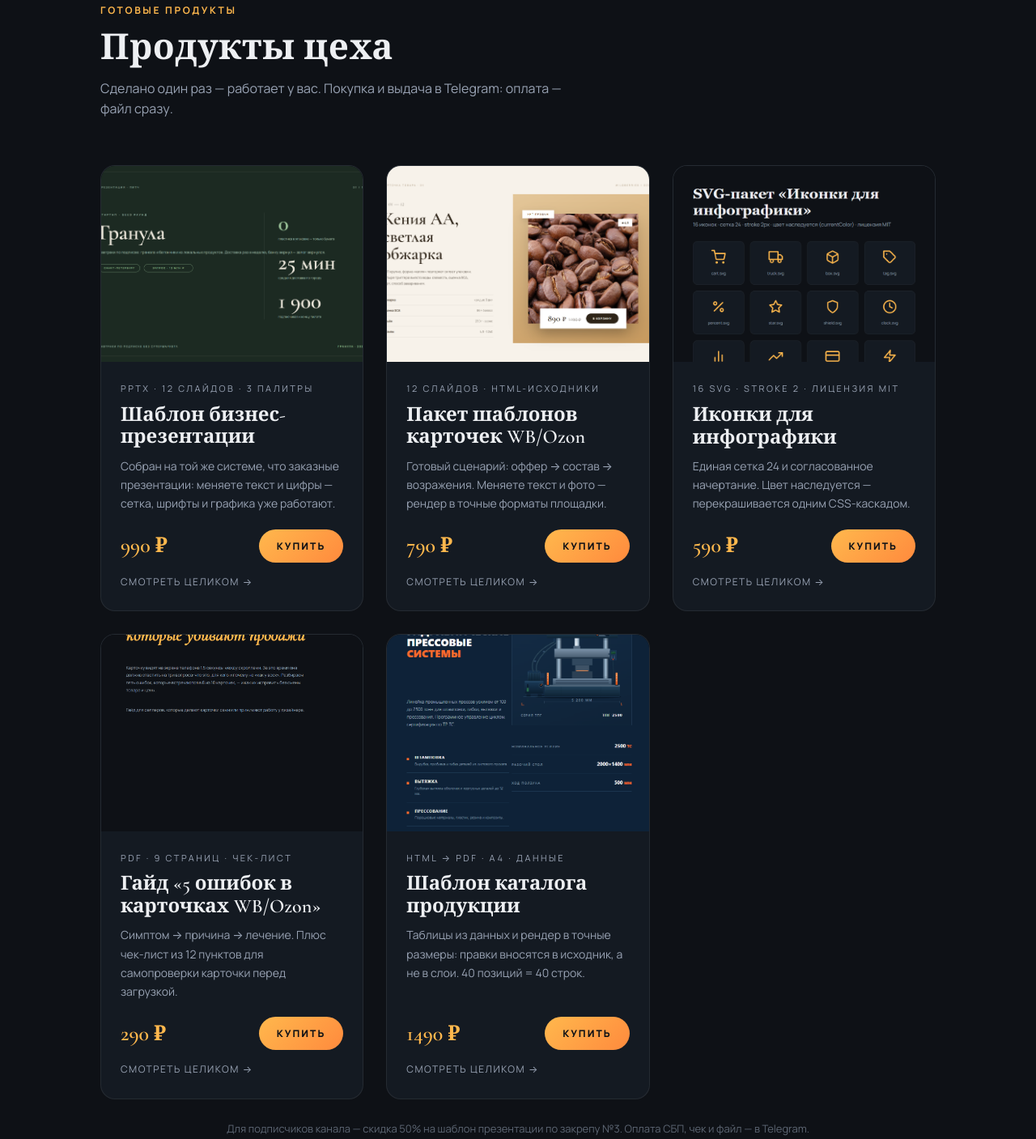
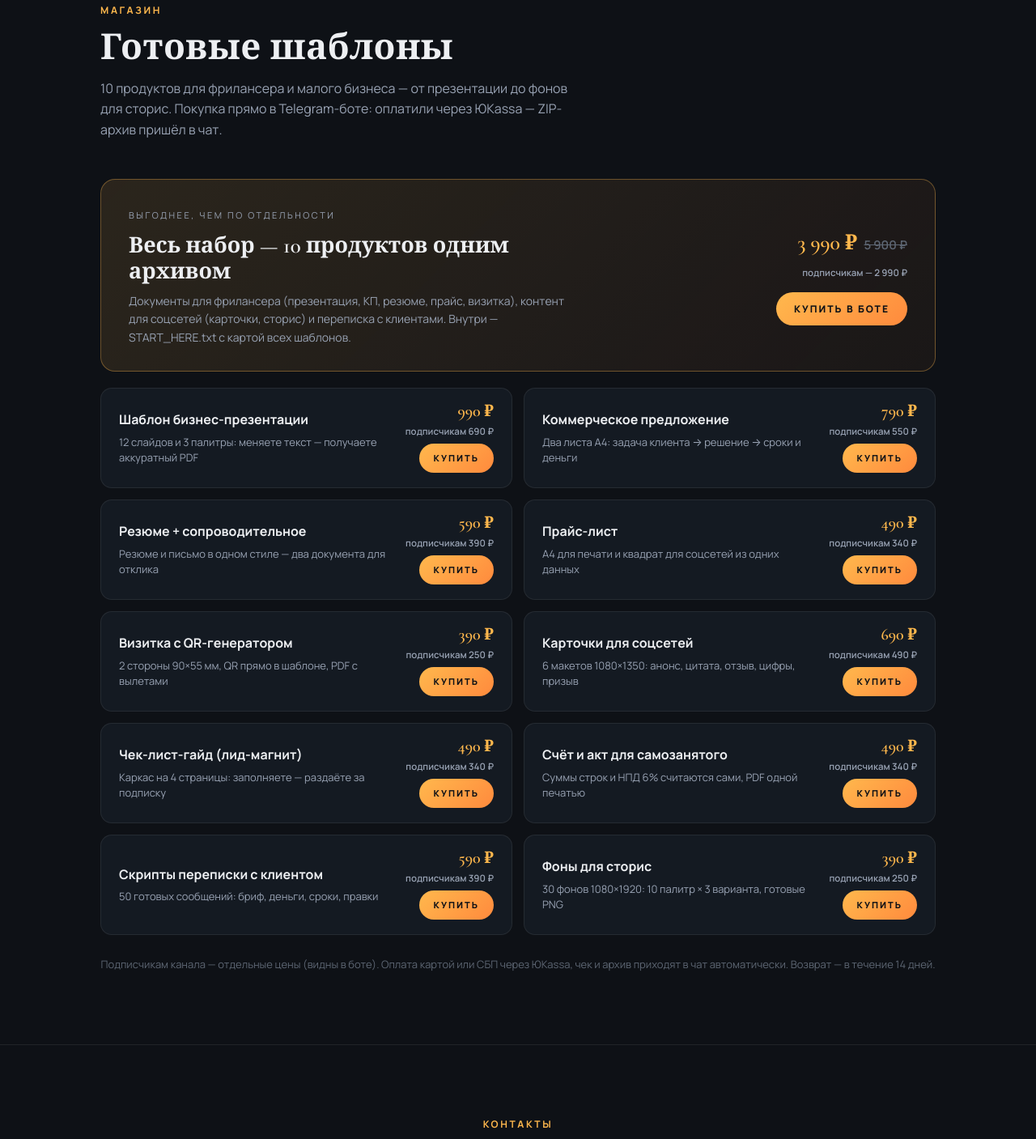
Before and after one commit to Exoum/cifrovoj-ceh.github.io, a plain HTML site: page index.html in a window 1280 px wide. Shown: the part 5908-7315 px from the top of the page at 81% size. Drawn offline with nearby package versions, Linux system fonts and the light colour scheme.

Commit message:
Shop v4.0 on index: bundle 3990 + 10 templates with subscriber prices, buy buttons to Telegram bot

```diff
--- a/css/products.css
+++ b/css/products.css
@@ -87,3 +87,22 @@ body.lb-lock{overflow:hidden}
 .ic-c4{color:#EDEFF2}
 @media (max-width:900px){.icons-grid{grid-template-columns:repeat(4,1fr)}}
 @media (max-width:640px){.icons-grid{grid-template-columns:repeat(3,1fr);gap:10px}}
+
+/* === Магазин на главной (v4.0): бандл + список из 10 === */
+.shop-bundle{margin-top:48px;background:linear-gradient(135deg,rgba(255,184,77,.12),rgba(255,138,61,.05));border:1px solid rgba(255,184,77,.35);border-radius:18px;padding:30px 34px;display:flex;gap:28px;align-items:center;justify-content:space-between}
+.shop-bundle-info{max-width:560px}
+.shop-bundle h3{font-family:var(--font-display);font-weight:600;font-size:27px;line-height:1.2;color:#EDEFF2;margin:10px 0 8px}
+.shop-bundle p{font-size:14px;line-height:1.6;color:#98A2B3;margin:0}
+.shop-bundle-buy{display:flex;flex-direction:column;align-items:flex-end;gap:8px;flex-shrink:0;text-align:right}
+.shop-bundle-buy .btn-prod{margin-top:6px}
+.shop-price-sub{font-size:11.5px;font-weight:600;color:#98A2B3}
+.shop-list{display:grid;grid-template-columns:1fr 1fr;gap:14px;margin-top:20px}
+.shop-item{background:#141A22;border:1px solid rgba(237,239,242,.08);border-radius:14px;padding:18px 22px;display:flex;align-items:center;justify-content:space-between;gap:18px;transition:border-color .2s ease}
+.shop-item:hover{border-color:rgba(255,184,77,.4)}
+.shop-item h4{font-size:16px;font-weight:700;color:#EDEFF2;margin:0 0 5px}
+.shop-item p{font-size:13px;line-height:1.5;color:#98A2B3;margin:0}
+.shop-item-buy{display:flex;flex-direction:column;align-items:flex-end;gap:6px;flex-shrink:0}
+.shop-price{font-family:var(--font-display);font-weight:600;font-size:20px;color:#FFB84D;line-height:1}
+.shop-item .btn-prod{padding:9px 18px;font-size:11px}
+@media (max-width:1000px){.shop-list{grid-template-columns:1fr}.shop-bundle{flex-direction:column;align-items:flex-start}}
+@media (max-width:640px){.shop-bundle{padding:24px}.shop-bundle h3{font-size:22px}.shop-bundle-buy{align-items:flex-start;text-align:left}.shop-item{flex-wrap:wrap}.shop-item-buy{flex-direction:row;align-items:center;width:100%;justify-content:space-between}}
--- a/index.html
+++ b/index.html
@@ -4,7 +4,7 @@
 <meta charset="UTF-8">
 <meta name="viewport" content="width=device-width, initial-scale=1.0">
 <title>Цифровой цех — презентации, карточки, каталоги</title>
-<meta name="description" content="Дизайн-мастерская: презентации для бизнеса и инвесторов, карточки для Wildberries и Ozon, каталоги и полиграфия. Собственный производственный пайплайн — быстро и без переделок.">
+<meta name="description" content="Дизайн-мастерская: презентации для бизнеса и инвесторов, карточки для Wildberries и Ozon, каталоги и полиграфия. Готовые шаблоны — в Telegram-боте: оплата через ЮKassa, архив приходит в чат.">
 <meta property="og:title" content="Цифровой цех — визуал, собранный как продукт">
 <meta property="og:description" content="Презентации, карточки маркетплейсов, каталоги. Сроки от 1 дня, правки — в исходник.">
 <meta property="og:url" content="https://exoum.github.io/cifrovoj-ceh.github.io/">
@@ -167,72 +167,134 @@
 
 <section class="section" id="products">
   <div class="container">
-    <p class="kicker reveal">Готовые продукты</p>
-    <h2 class="reveal">Продукты цеха</h2>
-    <p class="section-sub reveal">Сделано один раз — работает у вас. Покупка и выдача в Telegram: оплата — файл сразу.</p>
-    <div class="prod-grid">
-      <article class="prod-card reveal on">
-        <a class="prod-link" href="product-presentation.html" aria-label="Шаблон бизнес-презентации — посмотреть целиком">
-          <div class="prod-img"><img src="assets/img/prod_presentation.png" alt="Шаблон бизнес-презентации"></div>
-        </a>
-        <div class="prod-body">
-          <span class="prod-tag">PPTX · 12 слайдов · 3 палитры</span>
-          <h3><a href="product-presentation.html">Шаблон бизнес-презентации</a></h3>
-          <p>Собран на той же системе, что заказные презентации: меняете текст и цифры — сетка, шрифты и графика уже работают.</p>
-          <div class="prod-price-row"><span class="prod-price">990 ₽</span><a class="btn-prod" href="https://t.me/cifrovoj_ceh" data-bot="site_index" target="_blank" rel="noopener">Купить</a></div>
-          <a class="prod-more" href="product-presentation.html">Смотреть целиком →</a>
+    <p class="kicker reveal">Магазин</p>
+    <h2 class="reveal">Готовые шаблоны</h2>
+    <p class="section-sub reveal">10 продуктов для фрилансера и малого бизнеса — от презентации до фонов для сторис. Покупка прямо в Telegram-боте: оплатили через ЮKassa — ZIP-архив пришёл в чат.</p>
+    <div class="shop-bundle reveal">
+      <div class="shop-bundle-info">
+        <span class="prod-tag">Выгоднее, чем по отдельности</span>
+        <h3>Весь набор — 10 продуктов одним архивом</h3>
+        <p>Документы для фрилансера (презентация, КП, резюме, прайс, визитка), контент для соцсетей (карточки, сторис) и переписка с клиентами. Внутри — START_HERE.txt с картой всех шаблонов.</p>
+      </div>
+      <div class="shop-bundle-buy">
+        <span class="prod-price">3 990 ₽<s>5 900 ₽</s></span>
+        <span class="shop-price-sub">подписчикам — 2 990 ₽</span>
+        <a class="btn-prod" href="https://t.me/cifrovoj_ceh" data-bot="shop_bundle" target="_blank" rel="noopener">Купить в боте</a>
+      </div>
+    </div>
+    <div class="shop-list reveal">
+      <div class="shop-item">
+        <div>
+          <h4>Шаблон бизнес-презентации</h4>
+          <p>12 слайдов и 3 палитры: меняете текст — получаете аккуратный PDF</p>
         </div>
-      </article>
-      <article class="prod-card reveal on">
-        <a class="prod-link" href="product-cards.html" aria-label="Пакет шаблонов карточек WB и Ozon — посмотреть целиком">
-          <div class="prod-img"><img src="assets/img/prod_cards.png" alt="Пакет шаблонов карточек WB и Ozon"></div>
-        </a>
-        <div class="prod-body">
-          <span class="prod-tag">12 слайдов · HTML-исходники</span>
-          <h3><a href="product-cards.html">Пакет шаблонов карточек WB/Ozon</a></h3>
-          <p>Готовый сценарий: оффер → состав → возражения. Меняете текст и фото — рендер в точные форматы площадки.</p>
-          <div class="prod-price-row"><span class="prod-price">790 ₽</span><a class="btn-prod" href="https://t.me/cifrovoj_ceh" data-bot="site_index" target="_blank" rel="noopener">Купить</a></div>
-          <a class="prod-more" href="product-cards.html">Смотреть целиком →</a>
+        <div class="shop-item-buy">
+          <span class="shop-price">990 ₽</span>
+          <span class="shop-price-sub">подписчикам 690 ₽</span>
+          <a class="btn-prod" href="https://t.me/cifrovoj_ceh" data-bot="shop_pres_tpl" target="_blank" rel="noopener">Купить</a>
         </div>
-      </article>
-      <article class="prod-card reveal on">
-        <a class="prod-link" href="product-icons.html" aria-label="SVG-пакет иконок для инфографики — посмотреть целиком">
-          <div class="prod-img"><img src="assets/img/prod_icons.png" alt="SVG-пакет иконок для инфографики"></div>
-        </a>
-        <div class="prod-body">
-          <span class="prod-tag">16 SVG · stroke 2 · лицензия MIT</span>
-          <h3><a href="product-icons.html">Иконки для инфографики</a></h3>
-          <p>Единая сетка 24 и согласованное начертание. Цвет наследуется — перекрашивается одним CSS-каскадом.</p>
-          <div class="prod-price-row"><span class="prod-price">590 ₽</span><a class="btn-prod" href="https://t.me/cifrovoj_ceh" data-bot="site_index" target="_blank" rel="noopener">Купить</a></div>
-          <a class="prod-more" href="product-icons.html">Смотреть целиком →</a>
+      </div>
+      <div class="shop-item">
+        <div>
+          <h4>Коммерческое предложение</h4>
+          <p>Два листа А4: задача клиента → решение → сроки и деньги</p>
         </div>
-      </article>
-      <article class="prod-card reveal on">
-        <a class="prod-link" href="product-guide.html" aria-label="Гайд «5 ошибок в карточках WB и Ozon» — посмотреть целиком">
-          <div class="prod-img"><img src="assets/img/prod_guide.png" alt="Гайд: 5 ошибок в карточках Wildberries и Ozon"></div>
-        </a>
-        <div class="prod-body">
-          <span class="prod-tag">PDF · 9 страниц · чек-лист</span>
-          <h3><a href="product-guide.html">Гайд «5 ошибок в карточках WB/Ozon»</a></h3>
-          <p>Симптом → причина → лечение. Плюс чек-лист из 12 пунктов для самопроверки карточки перед загрузкой.</p>
-          <div class="prod-price-row"><span class="prod-price">290 ₽</span><a class="btn-prod" href="https://t.me/cifrovoj_ceh" data-bot="site_index" target="_blank" rel="noopener">Купить</a></div>
-          <a class="prod-more" href="product-guide.html">Смотреть целиком →</a>
+        <div class="shop-item-buy">
+          <span class="shop-price">790 ₽</span>
+          <span class="shop-price-sub">подписчикам 550 ₽</span>
+          <a class="btn-prod" href="https://t.me/cifrovoj_ceh" data-bot="shop_kp" target="_blank" rel="noopener">Купить</a>
         </div>
-      </article>
-      <article class="prod-card reveal on">
-        <a class="prod-link" href="product-catalog.html" aria-label="Шаблон каталога продукции — посмотреть целиком">
-          <div class="prod-img"><img src="assets/img/catalog_titan_cover.png" alt="Шаблон каталога продукции"></div>
-        </a>
-        <div class="prod-body">
-          <span class="prod-tag">HTML → PDF · A4 · данные</span>
-          <h3><a href="product-catalog.html">Шаблон каталога продукции</a></h3>
-          <p>Таблицы из данных и рендер в точные размеры: правки вносятся в исходник, а не в слои. 40 позиций = 40 строк.</p>
-          <div class="prod-price-row"><span class="prod-price">1490 ₽</span><a class="btn-prod" href="https://t.me/cifrovoj_ceh" data-bot="site_index" target="_blank" rel="noopener">Купить</a></div>
-          <a class="prod-more" href="product-catalog.html">Смотреть целиком →</a>
+      </div>
+      <div class="shop-item">
+        <div>
+          <h4>Резюме + сопроводительное</h4>
+          <p>Резюме и письмо в одном стиле — два документа для отклика</p>
         </div>
-      </article>
+        <div class="shop-item-buy">
+          <span class="shop-price">590 ₽</span>
+          <span class="shop-price-sub">подписчикам 390 ₽</span>
+          <a class="btn-prod" href="https://t.me/cifrovoj_ceh" data-bot="shop_resume" target="_blank" rel="noopener">Купить</a>
+        </div>
+      </div>
+      <div class="shop-item">
+        <div>
+          <h4>Прайс-лист</h4>
+          <p>А4 для печати и квадрат для соцсетей из одних данных</p>
+        </div>
+        <div class="shop-item-buy">
+          <span class="shop-price">490 ₽</span>
+          <span class="shop-price-sub">подписчикам 340 ₽</span>
+          <a class="btn-prod" href="https://t.me/cifrovoj_ceh" data-bot="shop_price" target="_blank" rel="noopener">Купить</a>
+        </div>
+      </div>
+      <div class="shop-item">
+        <div>
+          <h4>Визитка с QR-генератором</h4>
+          <p>2 стороны 90×55 мм, QR прямо в шаблоне, PDF с вылетами</p>
+        </div>
+        <div class="shop-item-buy">
+          <span class="shop-price">390 ₽</span>
+          <span class="shop-price-sub">подписчикам 250 ₽</span>
+          <a class="btn-prod" href="https://t.me/cifrovoj_ceh" data-bot="shop_card" target="_blank" rel="noopener">Купить</a>
+        </div>
+      </div>
+      <div class="shop-item">
+        <div>
+          <h4>Карточки для соцсетей</h4>
+          <p>6 макетов 1080×1350: анонс, цитата, отзыв, цифры, призыв</p>
+        </div>
+        <div class="shop-item-buy">
+          <span class="shop-price">690 ₽</span>
+          <span class="shop-price-sub">подписчикам 490 ₽</span>
+          <a class="btn-prod" href="https://t.me/cifrovoj_ceh" data-bot="shop_social" target="_blank" rel="noopener">Купить</a>
+        </div>
+      </div>
+      <div class="shop-item">
+        <div>
+          <h4>Чек-лист-гайд (лид-магнит)</h4>
+          <p>Каркас на 4 страницы: заполняете — раздаёте за подписку</p>
+        </div>
+        <div class="shop-item-buy">
+          <span class="shop-price">490 ₽</span>
+          <span class="shop-price-sub">подписчикам 340 ₽</span>
+          <a class="btn-prod" href="https://t.me/cifrovoj_ceh" data-bot="shop_checklist" target="_blank" rel="noopener">Купить</a>
+        </div>
+      </div>
+      <div class="shop-item">
+        <div>
+          <h4>Счёт и акт для самозанятого</h4>
+          <p>Суммы строк и НПД 6% считаются сами, PDF одной печатью</p>
+        </div>
+        <div class="shop-item-buy">
+          <span class="shop-price">490 ₽</span>
+          <span class="shop-price-sub">подписчикам 340 ₽</span>
+          <a class="btn-prod" href="https://t.me/cifrovoj_ceh" data-bot="shop_invoice" target="_blank" rel="noopener">Купить</a>
+        </div>
+      </div>
+      <div class="shop-item">
+        <div>
+          <h4>Скрипты переписки с клиентом</h4>
+          <p>50 готовых сообщений: бриф, деньги, сроки, правки</p>
+        </div>
+        <div class="shop-item-buy">
+          <span class="shop-price">590 ₽</span>
+          <span class="shop-price-sub">подписчикам 390 ₽</span>
+          <a class="btn-prod" href="https://t.me/cifrovoj_ceh" data-bot="shop_scripts" target="_blank" rel="noopener">Купить</a>
+        </div>
+      </div>
+      <div class="shop-item">
+        <div>
+          <h4>Фоны для сторис</h4>
+          <p>30 фонов 1080×1920: 10 палитр × 3 варианта, готовые PNG</p>
+        </div>
+        <div class="shop-item-buy">
+          <span class="shop-price">390 ₽</span>
+          <span class="shop-price-sub">подписчикам 250 ₽</span>
+          <a class="btn-prod" href="https://t.me/cifrovoj_ceh" data-bot="shop_bg" target="_blank" rel="noopener">Купить</a>
+        </div>
+      </div>
     </div>
-    <p class="prod-note reveal">Для подписчиков канала — скидка 50% на шаблон презентации по закрепу №3. Оплата СБП, чек и файл — в Telegram.</p>
+    <p class="prod-note reveal">Подписчикам канала — отдельные цены (видны в боте). Оплата картой или СБП через ЮKassa, чек и архив приходят в чат автоматически. Возврат — в течение 14 дней.</p>
   </div>
 </section>
 
```
Also changed, not shown: idx_mid2.txt (added), idx_mid_dump.txt (added), idx_sec.txt (added), verify_idx.txt (added), 1 other file.
